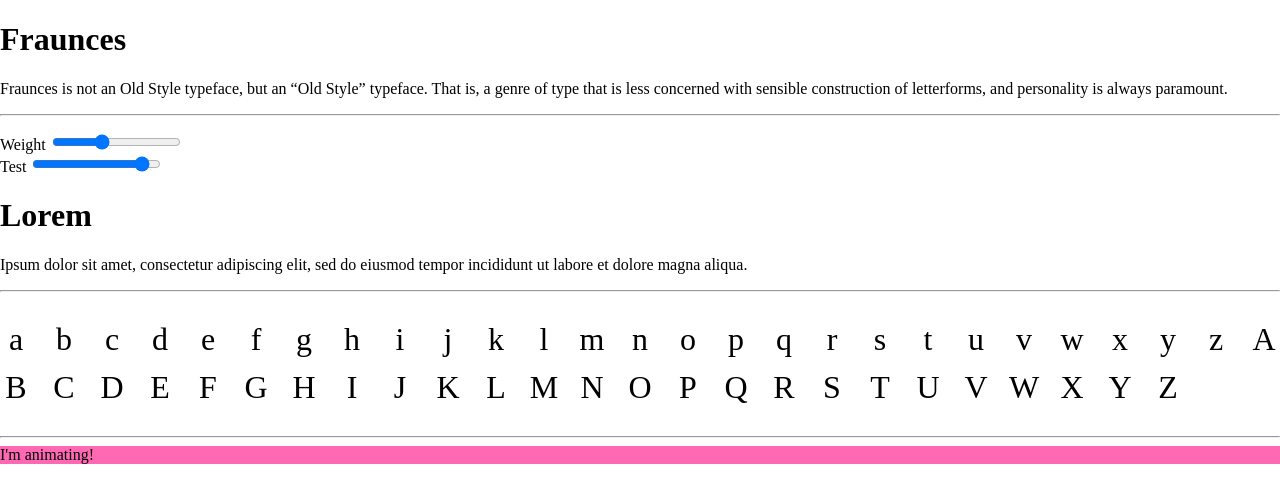
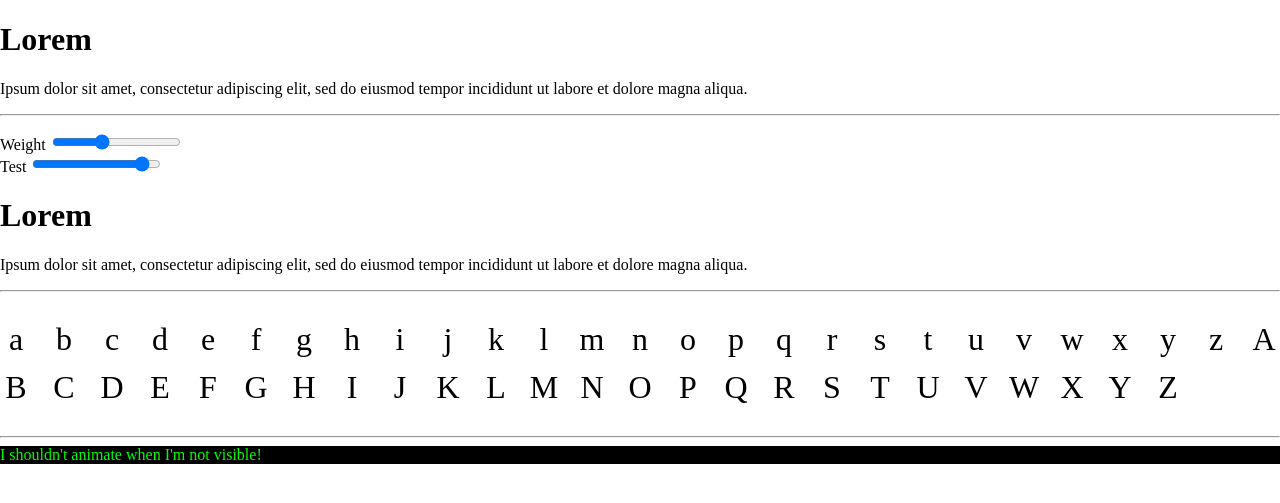
Before and after one commit to googlefonts/specimen-skeleton, a Jekyll site: the page built from index.html, in a window 1280 px wide. Shown: the top 503 px of the page. Built offline with Jekyll 4.4.1, drawn with Linux system fonts in a browser that asks for light colours; some web fonts are replaced.

Commit message:
Clean up examples, refactor

```diff
--- a/_config.yml
+++ b/_config.yml
@@ -1,8 +1,10 @@
 # Meta
-title: Fraunces
+title: Lorem
 description: >
-  Fraunces is not an Old Style typeface, but an “Old Style” typeface. That is, a genre of type that is less concerned with sensible construction of letterforms, and personality is always paramount.
+  Ipsum dolor sit amet, consectetur adipiscing elit, sed do eiusmod tempor incididunt ut labore et dolore magna aliqua.
 
 # Tech
 sass:
   sass_dir: _sass
+  style: compressed
+  sourcemap: never
--- a/_includes/animation.html
+++ b/_includes/animation.html
@@ -1,3 +1,3 @@
 <div class="animates">
-    I'm animating!
+    I shouldn't animate when I'm not visible!
 </div>
--- a/_sass/_animation.scss
+++ b/_sass/_animation.scss
@@ -1,7 +1,19 @@
 .animates {
-    transition: background 1s; // To show effect of adding .in-view class
+	transition: background 1s; // To show effect of adding .in-view class
+	animation: example-animation 4s infinite alternate;
+	animation-play-state: paused;
 }
 
 .animates.in-view {
-    background: hotpink;
+	background: black;
+	animation-play-state: running;
 }
+
+@keyframes example-animation {
+	from {
+		color: red;
+	}
+	to {
+		color: lime;
+	}
+}
--- a/_sass/_main.scss
+++ b/_sass/_main.scss
@@ -26,8 +26,8 @@
 
 // Setup
 :root {
-	--page-bg: #{$page-bg};
-	--page-text: #{$page-text};
+	--page-bg: #fff;
+	--page-text: #000;
 
 	// Font axes
 	--opsz: 9;
--- a/_sass/_settings.scss
+++ /dev/null
@@ -1,2 +0,0 @@
-$page-bg: #fff;
-$page-text: #000;
--- a/css/css.scss
+++ b/css/css.scss
@@ -2,7 +2,6 @@
 # Front matter comment to ensure Jekyll properly reads file.
 ---
 
-@import "settings.scss";
 @import "main.scss";
 
 @import "character-grid.scss";
```
Also changed, not shown: README.md.
